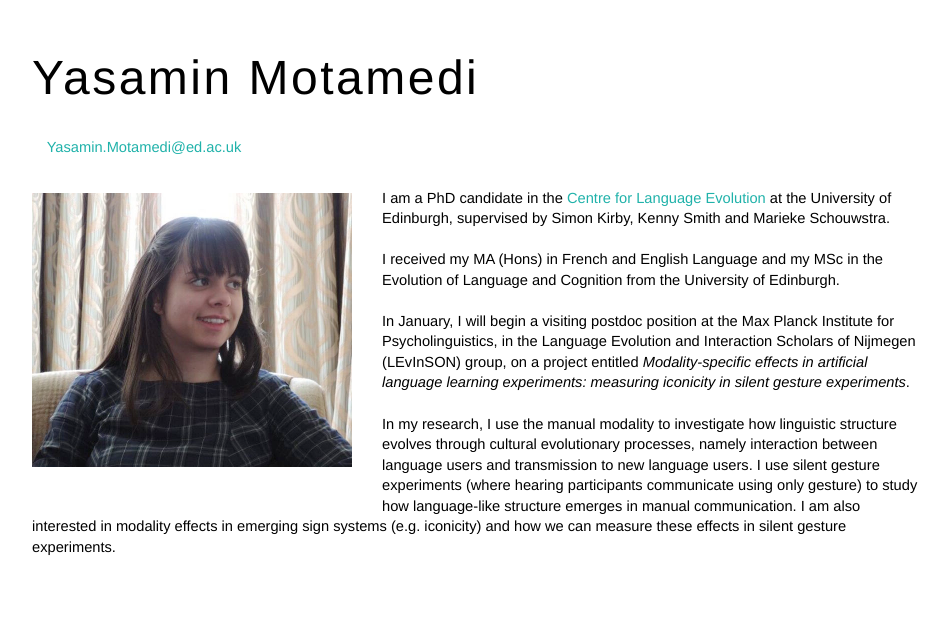
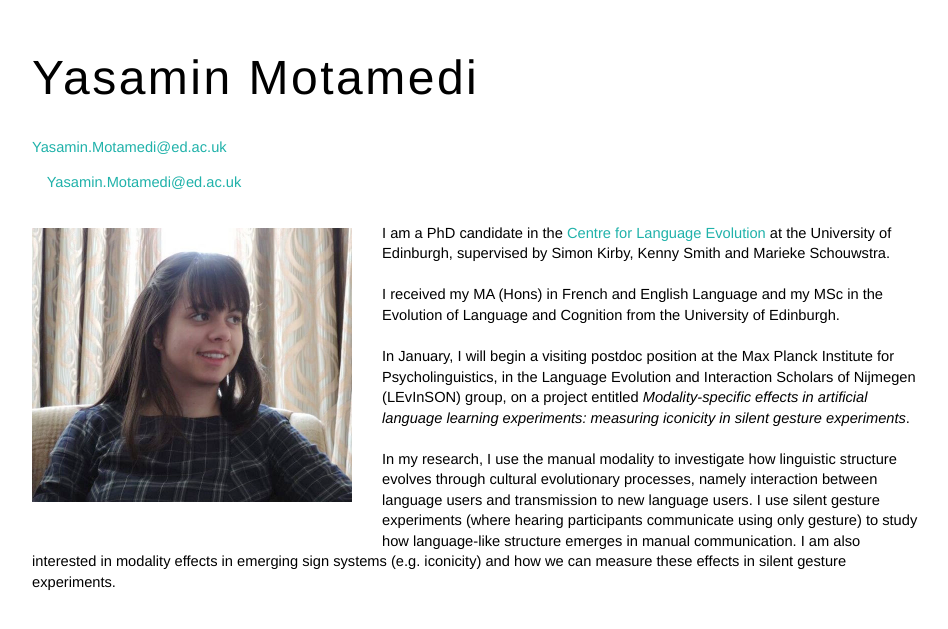
Before and after one commit to ymotamedi/ymotamedi.github.io, a Jekyll site: the page built from index.html, in a window 1280 px wide. Shown: the top 629 px of the page, without its empty margins (160-1108 px from the left). Built offline with Jekyll 4.4.1, drawn with Linux system fonts in a browser that asks for light colours.

Commit message:
Update default.html

```diff
--- a/_layouts/default.html
+++ b/_layouts/default.html
@@ -15,7 +15,7 @@
     <div class="wrapper">
       <header>
         <h1>Yasamin Motamedi</h1>
-        <p></p>
+        <p><a href= "mailto:Yasamin.Motamedi@ed.ac.uk">Yasamin.Motamedi@ed.ac.uk</a></p>
       </header>
       <section>
         {{ content }}
```
